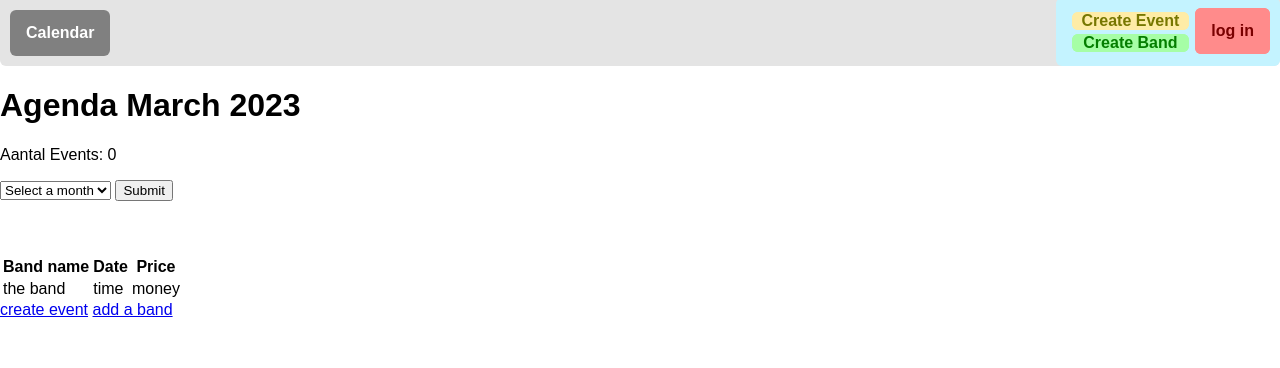
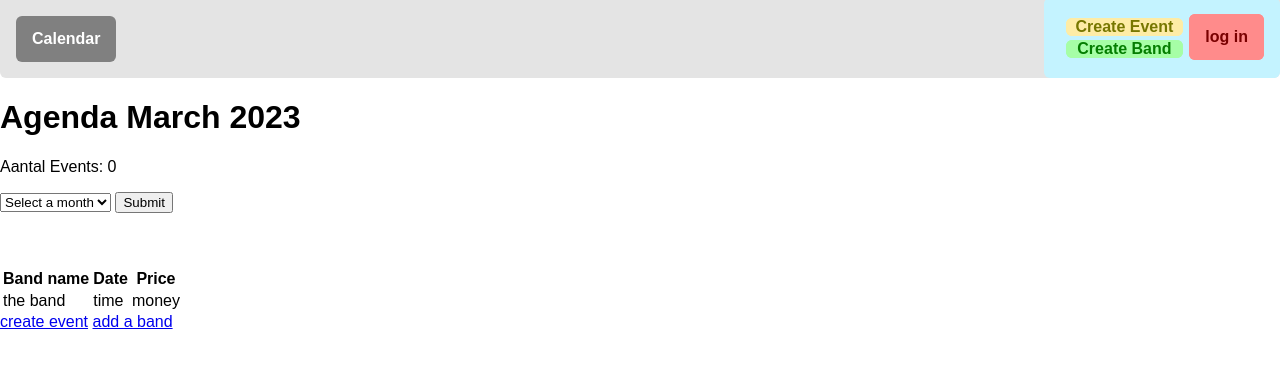
Before and after one commit to Pluers/Pluers.github.io, a PHP site: page /index.php in a window 1280 px wide. Shown: the top 368 px of the page. Run offline with PHP 8.4, Linux system fonts and the light colour scheme.

Commit message:
changed the header up a bit

```diff
--- a/header.php
+++ b/header.php
@@ -3,14 +3,14 @@
 
     <style>
         :root {
-            --navbar-padding: 10px;
+            --navbar-padding: 1rem;
             --border-radius: 11px;
             --border-radius-small: 6px;
             --navbar-height: 14px;
             --navbar-main-color: #e4e4e4;
             --navbar-admin-color: #c4f3ff;
             --button-transition: filter ease-in-out 0.2s;
-            --button-filter-brightness: brightness(0.8);
+            --button-filter-brightness: brightness(0.9);
         }
 
         body {
```
